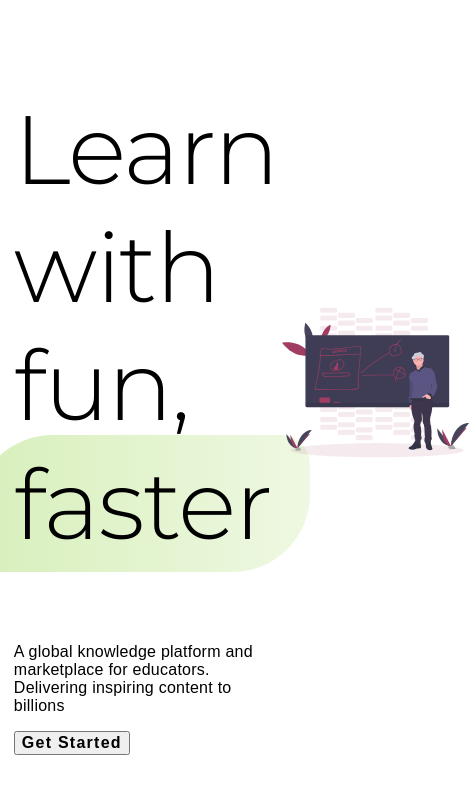
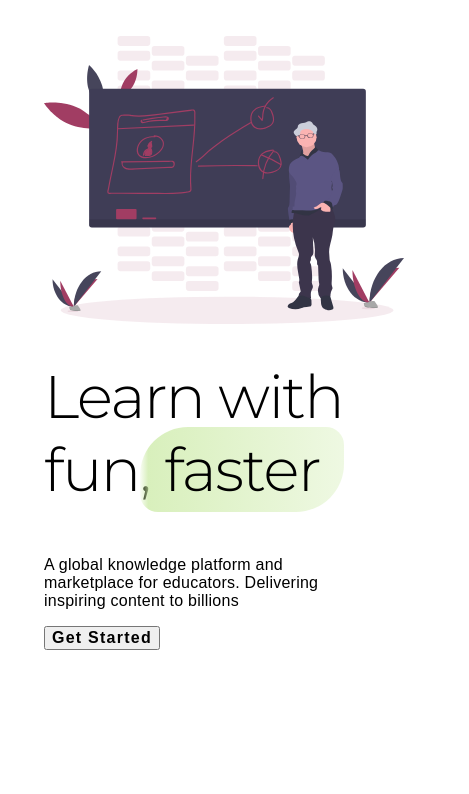
Before and after one commit to SiddharthShyniben/learn.siddu.tech, an Angular app: page / in a window 390 px wide. Shown: the top 794 px of the page, 469 px wide, since content can reach past the window. Built offline with nearby package versions, Linux system fonts and the light colour scheme; a web font is replaced by a local one.

Commit message:
Update landing styles

```diff
--- a/src/app/components/landing/landing.component.sass
+++ b/src/app/components/landing/landing.component.sass
@@ -1,9 +1,36 @@
 .top-landing
 	display: flex
-	margin: 1vw
+	margin: 1rem
+	transition: all 500ms
 
 	img
-		width: 48vw
+		width: 30rem
 
 	img, div
-		margin: .5vw
+		margin: 1rem
+		transition: all 500ms
+
+	div h1
+		margin-top: 0
+		transition: all 500ms
+
+@media screen and (max-width: 1070px)
+	.top-landing
+		img
+			width: 20rem
+
+@media screen and (max-width: 980px)
+	.top-landing
+		div
+			h1
+				font-size: 80px
+
+@media screen and (max-width: 980px)
+	.top-landing
+		div
+			h1, h1 *
+				font-size: 60px
+
+@media screen and (max-width: 730px)
+	.top-landing
+		flex-direction: column-reverse
```
